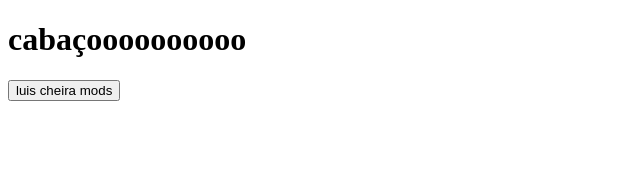
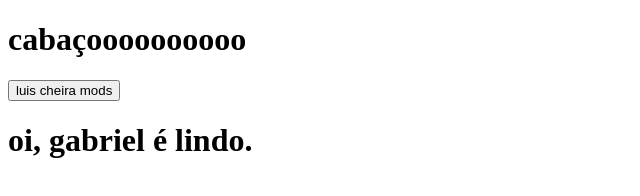
Before and after one commit to 001001111001001/atividade_dupla_1, a plain HTML site: page index.html in a window 1280 px wide. Shown: the whole page, without its empty margins (0-640 px from the left). Drawn offline with Linux system fonts and the light colour scheme.

Commit message:
Update index.html

```diff
--- a/index.html
+++ b/index.html
@@ -6,6 +6,7 @@
 <body>
 	<h1>cabaçoooooooooo </h1>
 	<button>luis cheira mods</button>
+	<h1>oi, gabriel é lindo.</h1>
 
 </body>
 </html>
```
